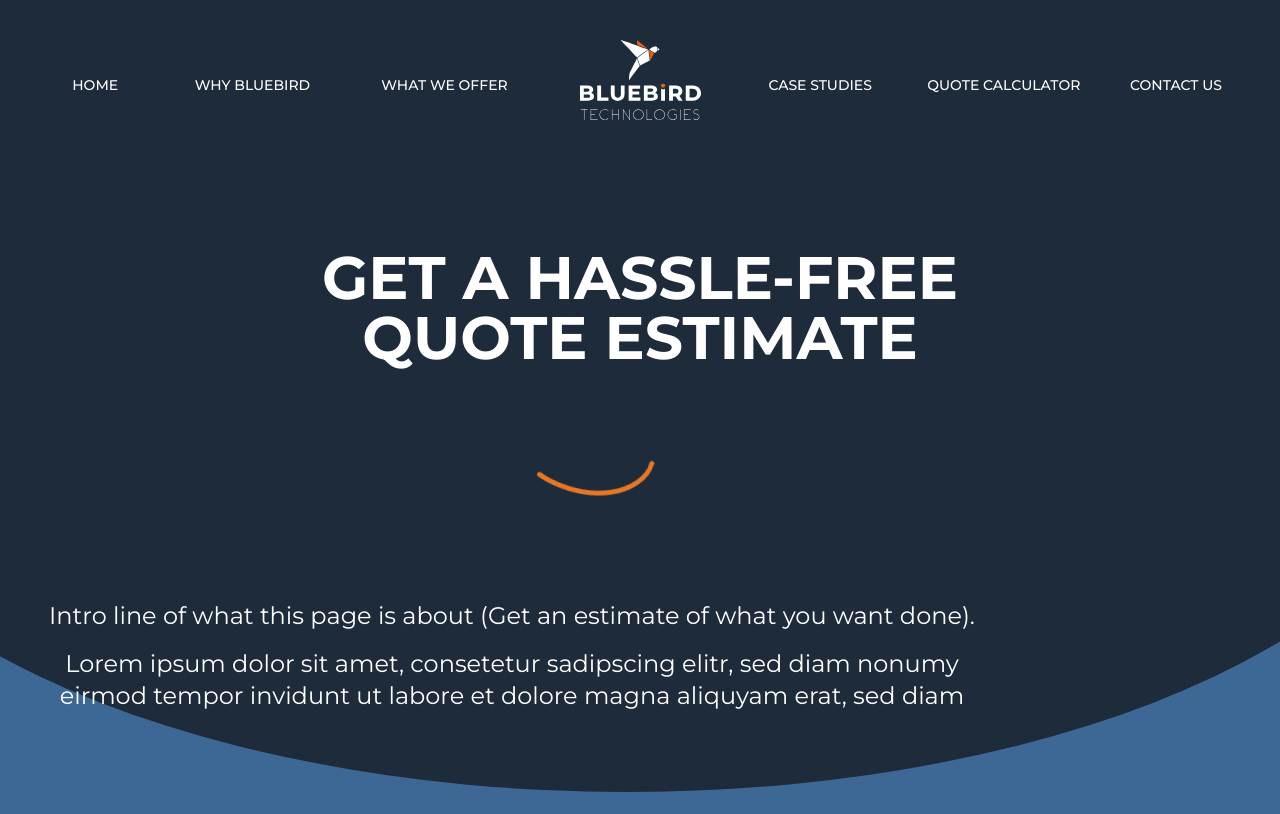
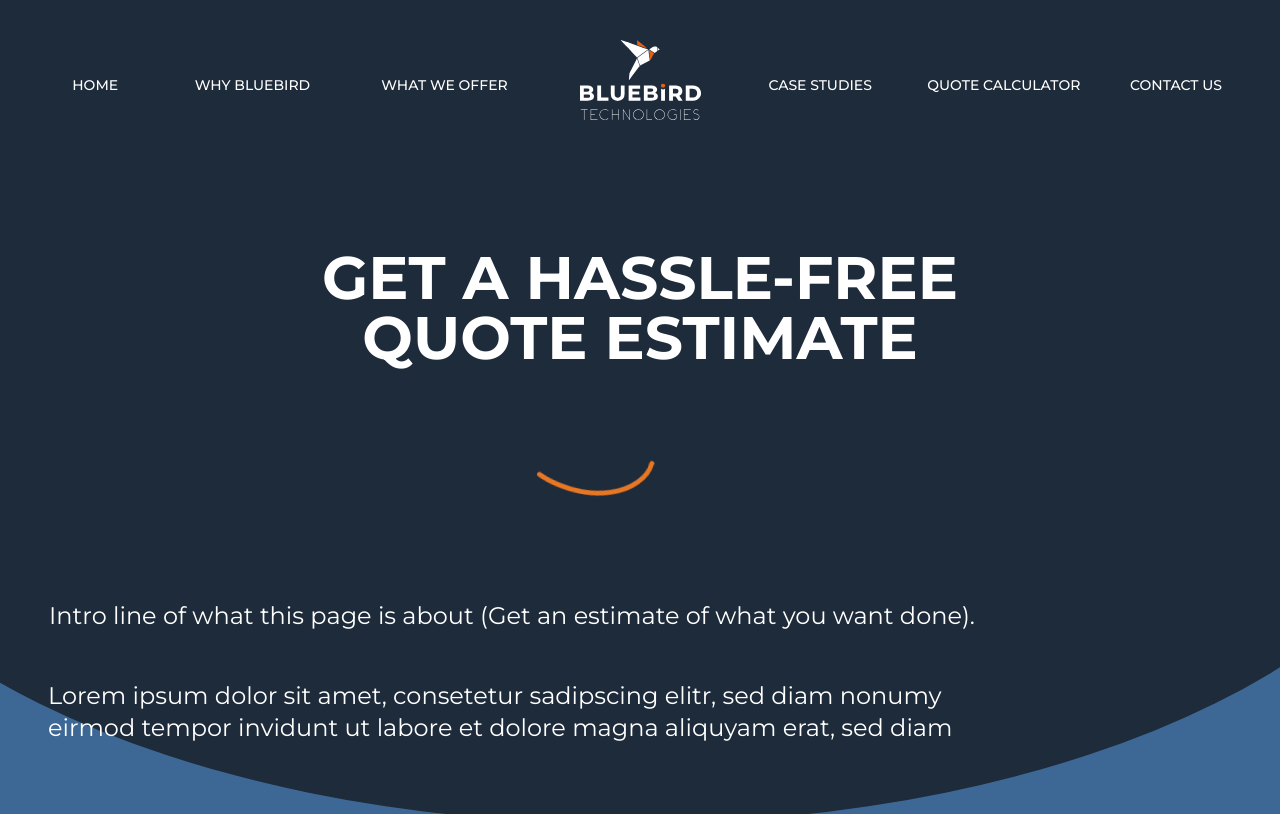
Before and after one commit to bluebird-technologies/bluebird_tech_OLD, a Next.js app: page /calculator in a window 1280 px wide. Shown: the top 814 px of the page. Built offline with nearby package versions, Linux system fonts and the light colour scheme.

Commit message:
reduced text congestion

```diff
--- a/pages/calculator.tsx
+++ b/pages/calculator.tsx
@@ -386,13 +386,13 @@ function Calculator() {
                       />
                     </div>
                   </div>
-                  <div className="2xl:w-1/2 px-12  flex items-center justify-center  mt-8 mx-8 xl:mx-0 xl:mt-8 2xl:mt-52">
+                  <div className="2xl:w-1/2 px-12  flex items-center justify-center  mt-8 mx-8 xl:mx-0 xl:mt-8 2xl:mt-32">
                     <div className="flex items-center justify-center flex-col xl:pr-64">
-                      <p className=" text-center text-lg  text-white font-normal mb-4 xl:text-2xl">
+                      <p className="text-center xl:text-left text-lg  text-white font-normal mb-4 xl:text-2xl">
                         Intro line of what this page is about (Get an estimate of what you want
                         done).
                       </p>
-                      <p className="text-center text-lg text-white font-normal mb-4 xl:text-2xl">
+                      <p className="text-center mt-2 xl:mt-8  xl:text-left text-lg text-white font-normal mb-4 xl:text-2xl">
                         Lorem ipsum dolor sit amet, consetetur sadipscing elitr, sed diam nonumy
                         eirmod tempor invidunt ut labore et dolore magna aliquyam erat, sed diam
                       </p>
```
